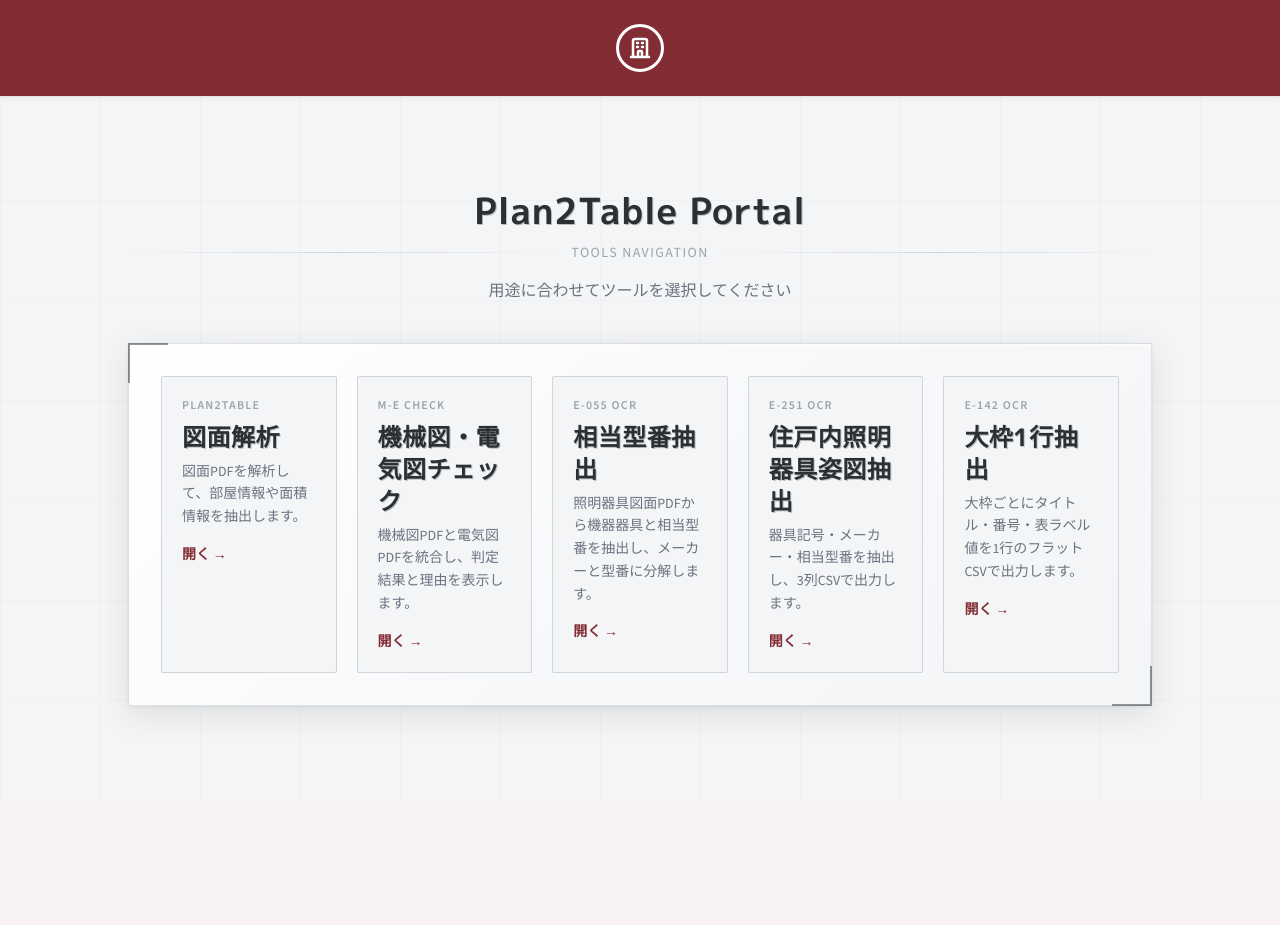
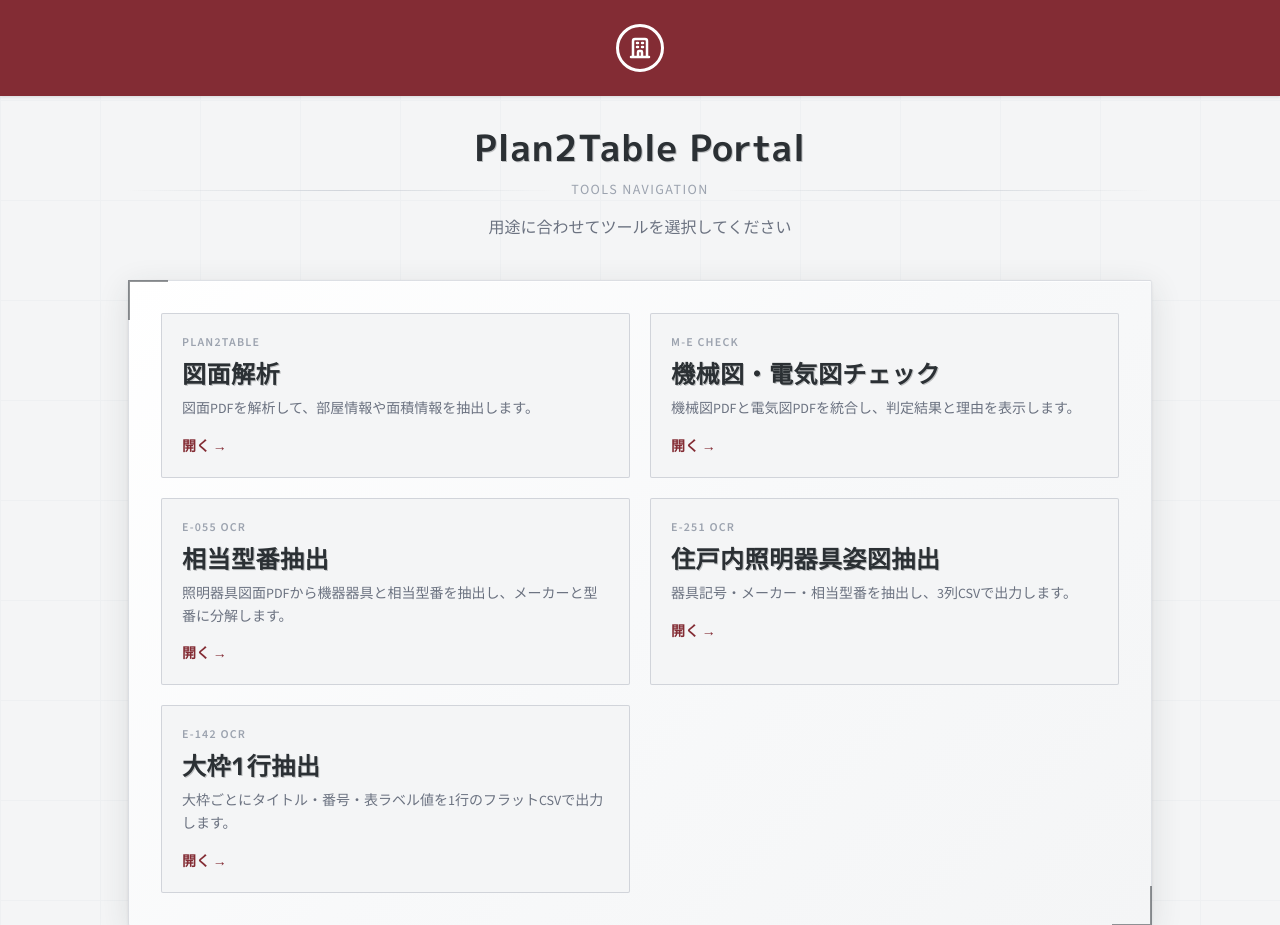
Before and after one commit to hayashi-antas/plan2table, a FastAPI app: page / in a window 1280 px wide. Shown: the top 925 px of the page. Before the commit the page ends 732 px from the top, so only its background shows below. Run offline with FastAPI, Linux system fonts and the light colour scheme; some libraries are stand-ins or nearby versions; some web fonts are replaced.

Commit message:
Revert to Tailwind CDN (templates + Dockerfile)
- templates: use cdn.tailwindcss.com + inline tailwind.config (index, area)
- Dockerfile: remove Tailwind build stage; single-stage Python only
- index: portal tool cards max 2 columns on desktop (md:grid-cols-2)

Made-with: Cursor

```diff
--- a/templates/area.html
+++ b/templates/area.html
@@ -13,7 +13,6 @@
     <!-- Tailwind and HTMX -->
     <script src="https://cdn.tailwindcss.com"></script>
     <script src="https://unpkg.com/htmx.org@1.9.10"></script>
-
     <script>
         tailwind.config = {
             theme: {
--- a/templates/index.html
+++ b/templates/index.html
@@ -57,7 +57,7 @@
       </header>
 
       <section class="paper-card border border-stone/30 rounded-sm p-6 md:p-8 relative corner-marks">
-        <div class="grid gap-5 md:grid-cols-2 xl:grid-cols-5">
+        <div class="grid gap-5 md:grid-cols-2">
           <a href="/area" class="group block rounded-sm border border-stone/40 bg-paper p-5 transition hover:-translate-y-0.5 hover:border-wood/60 hover:shadow">
             <div class="text-xs font-semibold tracking-widest uppercase text-stone">Plan2Table</div>
             <h2 class="heading-serif heading-brand mt-2 text-2xl text-ink">図面解析</h2>
```
Also changed, not shown: 1 other file.
